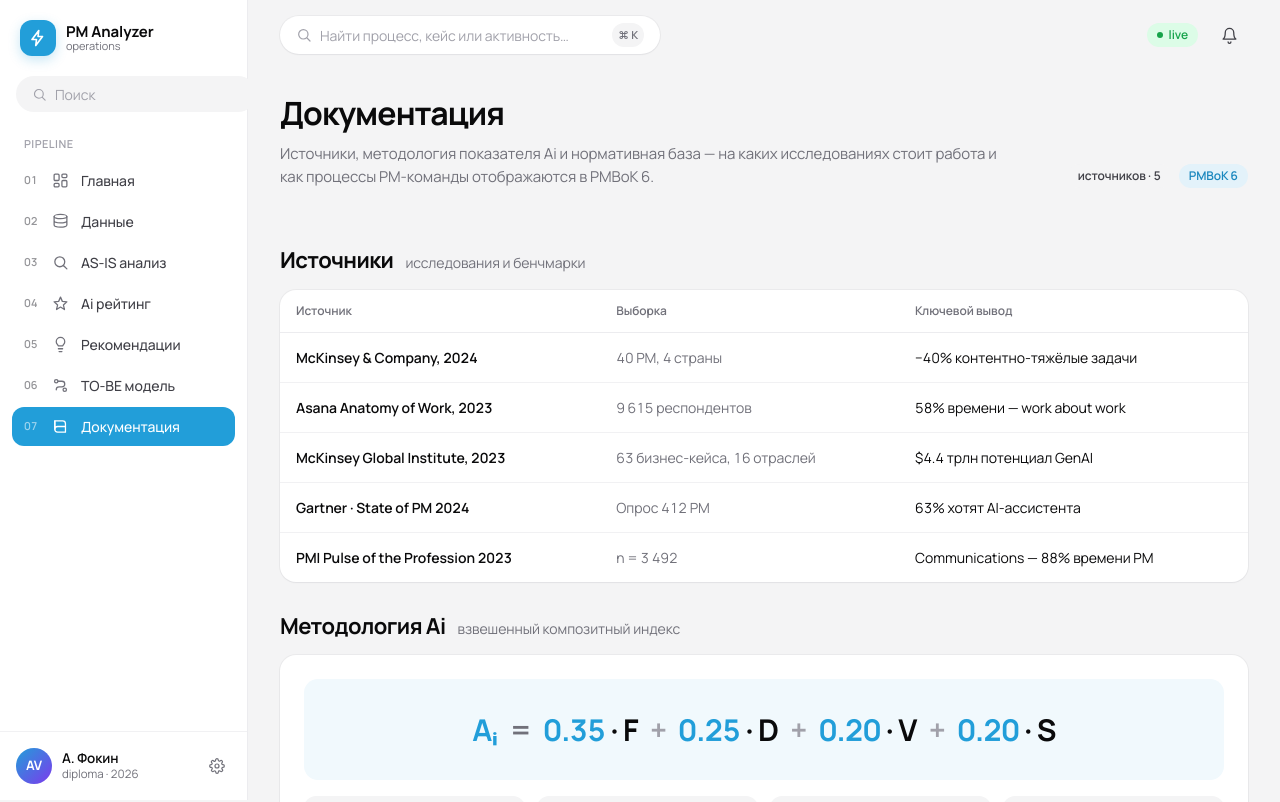
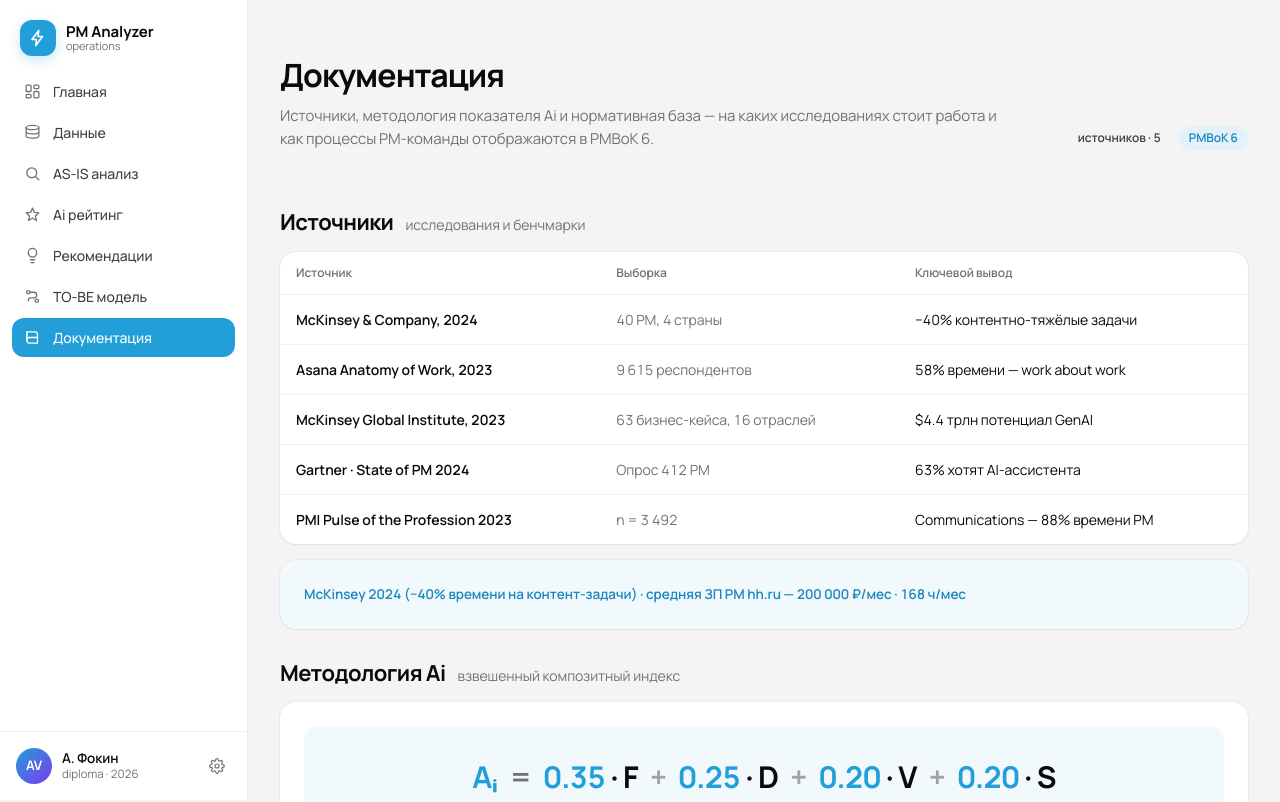
Before and after one commit to avfka/pm-process-analyzer, a React (Vite) app: page /research in a window 1280 px wide. Shown: the top 802 px of the page. Built offline with nearby package versions, Linux system fonts and the light colour scheme.

Commit message:
Polish navigation and reporting UI

```diff
--- a/src/components/layout/MainLayout.tsx
+++ b/src/components/layout/MainLayout.tsx
@@ -1,6 +1,5 @@
 import React, { useState, useCallback } from 'react';
 import { Sidebar } from './Sidebar';
-import { useLocation } from 'wouter';
 
 function HamburgerIcon() {
   return (
@@ -15,7 +14,6 @@
 function TopBar({ onMenuClick }: { onMenuClick: () => void }) {
   return (
     <header className="topbar">
-      {/* Hamburger — mobile only */}
       <button
         className="hamburger-btn btn btn-ghost"
         onClick={onMenuClick}
@@ -24,28 +22,6 @@
       >
         <HamburgerIcon />
       </button>
-
-      {/* Search bar — hidden on mobile via .topbar-search */}
-      <div className="topbar-search search-bar" style={{ minWidth: 280, maxWidth: 380, flex: 1 }}>
-        <svg width={16} height={16} viewBox="0 0 24 24" fill="none" stroke="var(--ink-faint)" strokeWidth={1.8} strokeLinecap="round" strokeLinejoin="round" style={{ flexShrink: 0 }}>
-          <circle cx="11" cy="11" r="7"/><path d="M21 21l-4.5-4.5"/>
-        </svg>
-        <input placeholder="Найти процесс, кейс или активность…" />
-        <span className="pill pill-ghost" style={{ fontSize: 11, padding: '2px 6px', background: 'var(--bg)' }}>⌘ K</span>
-      </div>
-
-      <div style={{ marginLeft: 'auto', display: 'flex', alignItems: 'center', gap: 12 }}>
-        {/* Live pill — hidden on very small screens */}
-        <span className="topbar-live pill" style={{ background: 'var(--pos-tint)', color: 'var(--pos)' }}>
-          <span style={{ width: 6, height: 6, background: 'var(--pos)', borderRadius: '50%', display: 'inline-block' }} />
-          live
-        </span>
-        <button className="btn btn-ghost" style={{ width: 38, padding: 0, justifyContent: 'center' }}>
-          <svg width={17} height={17} viewBox="0 0 24 24" fill="none" stroke="var(--ink-3)" strokeWidth={1.8} strokeLinecap="round" strokeLinejoin="round">
-            <path d="M18 8a6 6 0 00-12 0c0 7-3 9-3 9h18s-3-2-3-9M14 21a2 2 0 01-4 0"/>
-          </svg>
-        </button>
-      </div>
     </header>
   );
 }
--- a/src/components/layout/Sidebar.tsx
+++ b/src/components/layout/Sidebar.tsx
@@ -1,14 +1,14 @@
-import React, { useState } from 'react';
+import React from 'react';
 import { Link, useLocation } from 'wouter';
 
 const NAV = [
-  { id: 'dashboard',  no: '01', label: 'Главная',        href: '/' },
-  { id: 'data',       no: '02', label: 'Данные',         href: '/upload' },
-  { id: 'analysis',   no: '03', label: 'AS-IS анализ',   href: '/analysis' },
-  { id: 'rating',     no: '04', label: 'Ai рейтинг',     href: '/rating' },
-  { id: 'recs',       no: '05', label: 'Рекомендации',   href: '/recommendations' },
-  { id: 'tobe',       no: '06', label: 'TO-BE модель',   href: '/to-be' },
-  { id: 'research',   no: '07', label: 'Документация',   href: '/research' },
+  { id: 'dashboard', label: 'Главная',        href: '/' },
+  { id: 'data',      label: 'Данные',         href: '/upload' },
+  { id: 'analysis',  label: 'AS-IS анализ',   href: '/analysis' },
+  { id: 'rating',    label: 'Ai рейтинг',     href: '/rating' },
+  { id: 'recs',      label: 'Рекомендации',   href: '/recommendations' },
+  { id: 'tobe',      label: 'TO-BE модель',   href: '/to-be' },
+  { id: 'research',  label: 'Документация',   href: '/research' },
 ];
 
 const ICONS: Record<string, React.ReactNode> = {
@@ -40,10 +40,6 @@
 
 export function Sidebar({ isOpen, onClose }: SidebarProps) {
   const [location] = useLocation();
-  const [search, setSearch] = useState('');
-  const filteredNav = search.trim()
-    ? NAV.filter(item => item.label.toLowerCase().includes(search.toLowerCase()))
-    : NAV;
 
   return (
     <aside className={'sidebar' + (isOpen ? ' open' : '')}>
@@ -77,23 +73,10 @@
         </button>
       </div>
 
-      {/* search */}
-      <div style={{ padding: '12px 16px 8px' }}>
-        <div className="search-bar" style={{ background: 'var(--bg)', boxShadow: 'none', height: 36 }}>
-          <svg width={15} height={15} viewBox="0 0 24 24" fill="none" stroke="var(--ink-faint)" strokeWidth={1.8} strokeLinecap="round" strokeLinejoin="round">
-            <circle cx="11" cy="11" r="7"/><path d="M21 21l-4.5-4.5"/>
-          </svg>
-          <input placeholder="Поиск" value={search} onChange={e => setSearch(e.target.value)} />
-        </div>
-      </div>
-
       {/* nav */}
       <nav style={{ flex: 1, overflowY: 'auto', padding: '8px 12px' }}>
-        <div style={{ fontSize: 11, color: 'var(--ink-faint)', fontWeight: 600, padding: '8px 12px', textTransform: 'uppercase', letterSpacing: '0.04em' }}>
-          Pipeline
-        </div>
         <div style={{ display: 'flex', flexDirection: 'column', gap: 2 }}>
-          {filteredNav.map(item => {
+          {NAV.map(item => {
             const active = location === item.href;
             return (
               <Link key={item.id} href={item.href}>
@@ -101,7 +84,6 @@
                   className={'nav-item ' + (active ? 'active' : '')}
                   onClick={onClose}
                 >
-                  <span className="nav-no">{item.no}</span>
                   <NavIcon id={item.id} active={active} />
                   <span style={{ flex: 1 }}>{item.label}</span>
                 </a>
--- a/src/index.css
+++ b/src/index.css
@@ -380,21 +380,6 @@
 }
 .input:focus { outline: 2px solid var(--accent); outline-offset: -1px; }
 
-.search-bar {
-  display: flex; align-items: center; gap: 8px;
-  background: var(--surface);
-  border-radius: var(--r-pill);
-  padding: 0 16px;
-  height: 38px;
-  box-shadow: var(--sh-1);
-  min-width: 240px;
-}
-.search-bar input {
-  flex: 1; border: none; background: none;
-  font-size: 14px; outline: none;
-}
-.search-bar input::placeholder { color: var(--ink-faint); }
-
 /* ── Sidebar items ──────────────────────────────────────── */
 
 .nav-item {
@@ -416,14 +401,6 @@
   background: var(--accent);
   color: #fff;
 }
-.nav-item .nav-no {
-  font-size: 11px;
-  color: inherit;
-  opacity: 0.55;
-  font-weight: 600;
-  width: 16px;
-}
-
 /* ── Scrollbar ──────────────────────────────────────────── */
 
 ::-webkit-scrollbar { width: 10px; height: 10px; }
@@ -518,12 +495,9 @@
     min-height: 100vh;
   }
 
-  /* Topbar: reduce padding, hide search bar width constraint */
+  /* Topbar: reduce padding */
   .topbar {
     padding: 12px 16px;
-  }
-  .topbar-search {
-    display: none;
   }
 
   /* Main content: tighter padding */
@@ -600,9 +574,6 @@
     gap: 16px !important;
     padding: 16px !important;
   }
-
-  /* Topbar live pill: hide on very small screens */
-  .topbar-live { display: none; }
 }
 
 @media (max-width: 480px) {
--- a/src/pages/ProcessAnalysis.tsx
+++ b/src/pages/ProcessAnalysis.tsx
@@ -69,10 +69,6 @@
           <div style={{ marginTop: 10, color: 'var(--ink-muted)', maxWidth: 720, fontSize: 15, lineHeight: 1.55 }}>
             Переходы между активностями, узкие места по длительности и обнаруженные циклы возвратов — точки, где интервенция даёт максимальный эффект.
           </div>
-        </div>
-        <div style={{ display: 'flex', alignItems: 'center', gap: 8 }}>
-          <span className="pill">{transitions.length} переходов</span>
-          <span className="pill pill-neg">{cycles.length} циклов</span>
         </div>
       </div>
 
--- a/src/pages/Research.tsx
+++ b/src/pages/Research.tsx
@@ -62,6 +62,10 @@
             ))}
           </tbody>
         </table>
+      </div>
+
+      <div className="card card-pad" style={{ marginTop: 16, background: 'var(--accent-soft)', color: 'var(--accent-2)', fontSize: 13.5, lineHeight: 1.55, fontWeight: 600 }}>
+        McKinsey 2024 (−40% времени на контент-задачи) · средняя ЗП PM hh.ru — 200 000 ₽/мес · 168 ч/мес
       </div>
 
       {/* Methodology */}
--- a/src/pages/ToBeModel.tsx
+++ b/src/pages/ToBeModel.tsx
@@ -33,10 +33,6 @@
             Целевое состояние процессов. Для каждого приоритетного процесса описано, что меняется после автоматизации, какие входы/выходы и какой эффект.
           </div>
         </div>
-        <div style={{ display: 'flex', alignItems: 'center', gap: 8 }}>
-          <span className="pill">процессов · {models.length}</span>
-          <span className="pill pill-pos">p95 · −38%</span>
-        </div>
       </div>
 
       <div style={{ display: 'flex', flexDirection: 'column', gap: 16 }}>
@@ -51,7 +47,6 @@
                 <h3>{m.process}</h3>
                 <div style={{ marginTop: 4, fontSize: 13, color: 'var(--ink-muted)' }}>{m.pmbok}</div>
               </div>
-              <span className="pill pill-pos">TO-BE</span>
             </div>
 
             {/* AS-IS → TO-BE */}
```
Also changed, not shown: src/pages/AutomationRating.tsx (+0 -35 lines), src/pages/Dashboard.tsx (+0 -17 lines), src/pages/DataUpload.tsx (+19 -4 lines), src/pages/Recommendations.tsx (+0 -14 lines).
